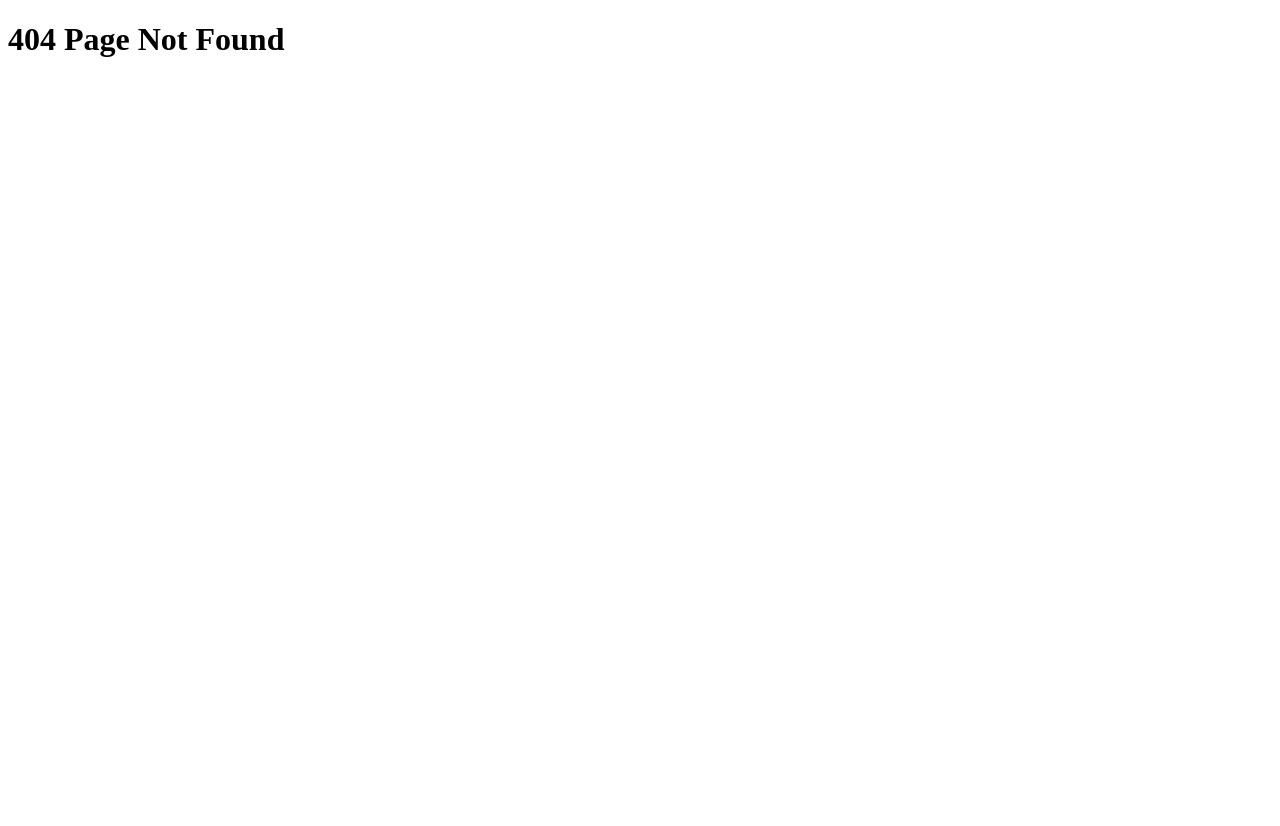
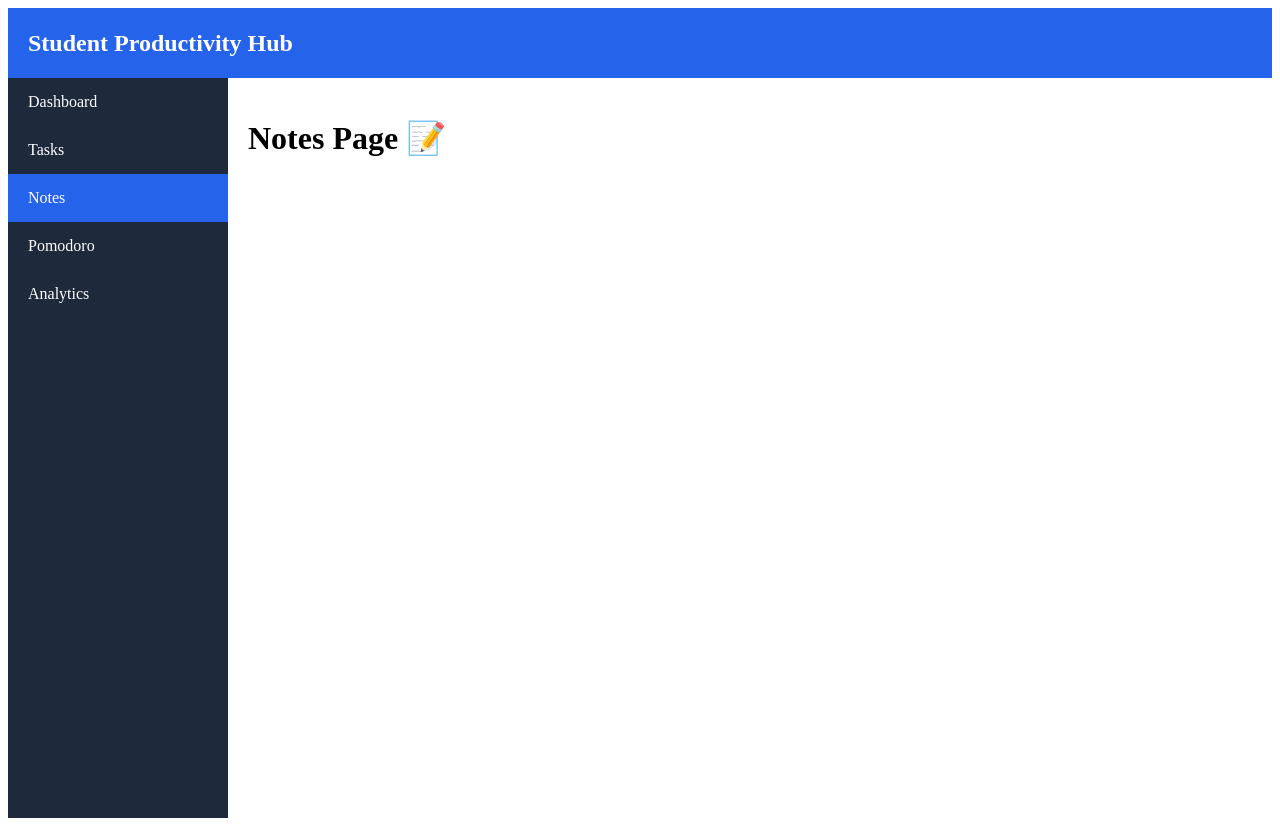
Before and after one commit to rake-sh129/student-productivity-hub, a React (Vite) app: page /student-productivity-hub/notes in a window 1280 px wide. Before the commit this address had no page. Before the commit the page ends 800 px from the top, so only its background shows below. Built offline with nearby package versions, Linux system fonts and the light colour scheme.

Commit message:
Phase 3: Complete main layout with navbar and sidebar

```diff
--- a/src/App.jsx
+++ b/src/App.jsx
@@ -1,11 +1,7 @@
 import AppRoutes from "./routes/AppRoutes";
 
-const App = () => {
-  return (
-    <div>
-      <AppRoutes></AppRoutes>
-    </div>
-  )
+function App() {
+  return <AppRoutes />;
 }
 
-export default App
+export default App;
--- /dev/null
+++ b/src/components/layout/MainLayout.jsx
@@ -0,0 +1,23 @@
+import Navbar from "../Navbar/Navbar.jsx"
+import Sidebar from "../Sidebar/Sidebar.jsx"
+import { Outlet } from "react-router-dom"
+import "../../styles/layout.css";
+
+
+function MainLayout(){
+  return (
+    <div>
+      <Navbar />
+
+      <div className="layout-container">
+        <Sidebar />
+
+        <div className="page-content">
+          <Outlet />
+        </div>
+      </div>
+    </div>
+  );
+}
+
+export default MainLayout
--- a/src/main.jsx
+++ b/src/main.jsx
@@ -3,7 +3,7 @@ import { BrowserRouter } from "react-router-dom";
 import App from "./App";
 
 ReactDOM.createRoot(document.getElementById("root")).render(
-  <BrowserRouter basename={import.meta.env.BASE_URL}>
+  <BrowserRouter basename="/student-productivity-hub">
     <App />
   </BrowserRouter>
 );
--- a/src/routes/AppRoutes.jsx
+++ b/src/routes/AppRoutes.jsx
@@ -1,5 +1,6 @@
 import {Routes ,Route } from "react-router-dom";
 
+import MainLayout from "../components/layout/MainLayout";
 import Home from "../pages/Home";
 import Dashboard from "../pages/Dashboard";
 import Notes from "../pages/Notes";
@@ -13,8 +14,9 @@ import NotFound from "../pages/NotFound";
 const AppRoutes = () => {
   return (
     <Routes>
-        <Route path="/" element={<Home />} />
-        <Route path="dashboard" element={<Dashboard />} />
+      <Route element={<MainLayout />}>
+        <Route index element={<Dashboard />} />
+        <Route path="home" element={<Home />} />
         <Route path="notes" element={<Notes />} />
         <Route path="tasks" element={<Tasks />} />
         <Route path="pomodoro" element={<Pomodoro />} />
@@ -22,8 +24,9 @@ const AppRoutes = () => {
         <Route path="calendar" element={<Calendar />} />
         <Route path="analytics" element={<Analytics />} />
         <Route path="*" element={<NotFound />} />
+      </Route>
     </Routes>
-  )
-}
+  );
+};
 
-export default AppRoutes
+export default AppRoutes;
--- /dev/null
+++ b/src/styles/Layout.css
@@ -0,0 +1,16 @@
+.layout-container {
+    display: flex;
+  }
+
+  /* Sidebar fixed width */
+  .sidebar {
+    width: 220px;
+    height: calc(100vh - 60px);
+    background-color: #1e293b;
+  }
+
+  /* Page area */
+  .page-content {
+    flex: 1;
+    padding: 20px;
+  }
```
Also changed, not shown: src/components/layout/Layout.css (deleted).
